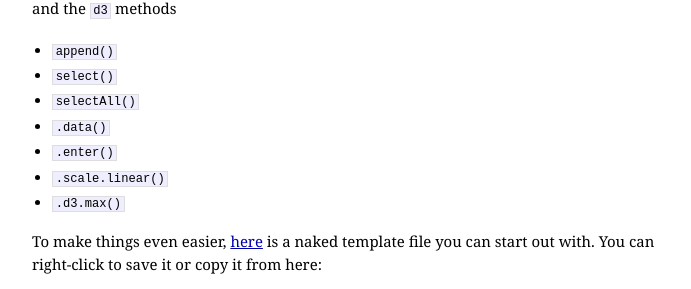
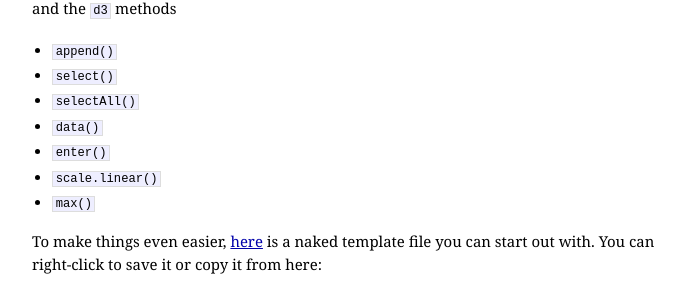
Before and after one commit to ndarville/ndarville.github.io, a Jekyll site: the page built from _posts/2013-11-10-a-bar-chart.markdown, in a window 1280 px wide and 1400 px high, scrolled down 1037 px. Shown: the part 139-428 px from the top of the window, without its empty margins (294-985 px from the left). Built offline with Jekyll 4.4.1, drawn with Linux system fonts in a browser that asks for light colours; Markdown is read by kramdown in place of the engine named in the settings; some of the changed text lies outside the part shown.

Commit message:
Fixed some inconsistent miscellany

```diff
--- a/_posts/2013-11-10-a-bar-chart.markdown
+++ b/_posts/2013-11-10-a-bar-chart.markdown
@@ -91,10 +91,10 @@
 * `append()`
 * `select()`
 * `selectAll()`
-* `.data()`
-* `.enter()`
-* `.scale.linear()`
-* `.d3.max()`
+* `data()`
+* `enter()`
+* `scale.linear()`
+* `max()`
 
 To make things even easier, [here][template] is a naked template file you can start out with. You can right-click to save it or copy it from here:
 
@@ -153,7 +153,7 @@
 
 In JavaScript terminology, the concept we rely on for this is **selection**. Remember how you use selectors in CSS to apply stylesheet rules? In this case, we operate on our defined selections to achieve a wide variety of goals.
 
-This is what ~~~[the official docs][selectors]~~ say on the subject:
+This is what ~~~[the official docs][selectors]~~~ say on the subject:
 
 <div class="quote box">
     "Selectors, which are widely used in CSS, are patterns that match against elements in a tree structure. The Selectors API specification defines methods for retrieving <code>Element</code> nodes from the DOM by matching against a group of selectors. It is often desirable to perform DOM operations on a specific set of elements in a document. These methods simplify the process of acquiring specific elements, especially compared with the more verbose techniques defined and used in the past."
```
